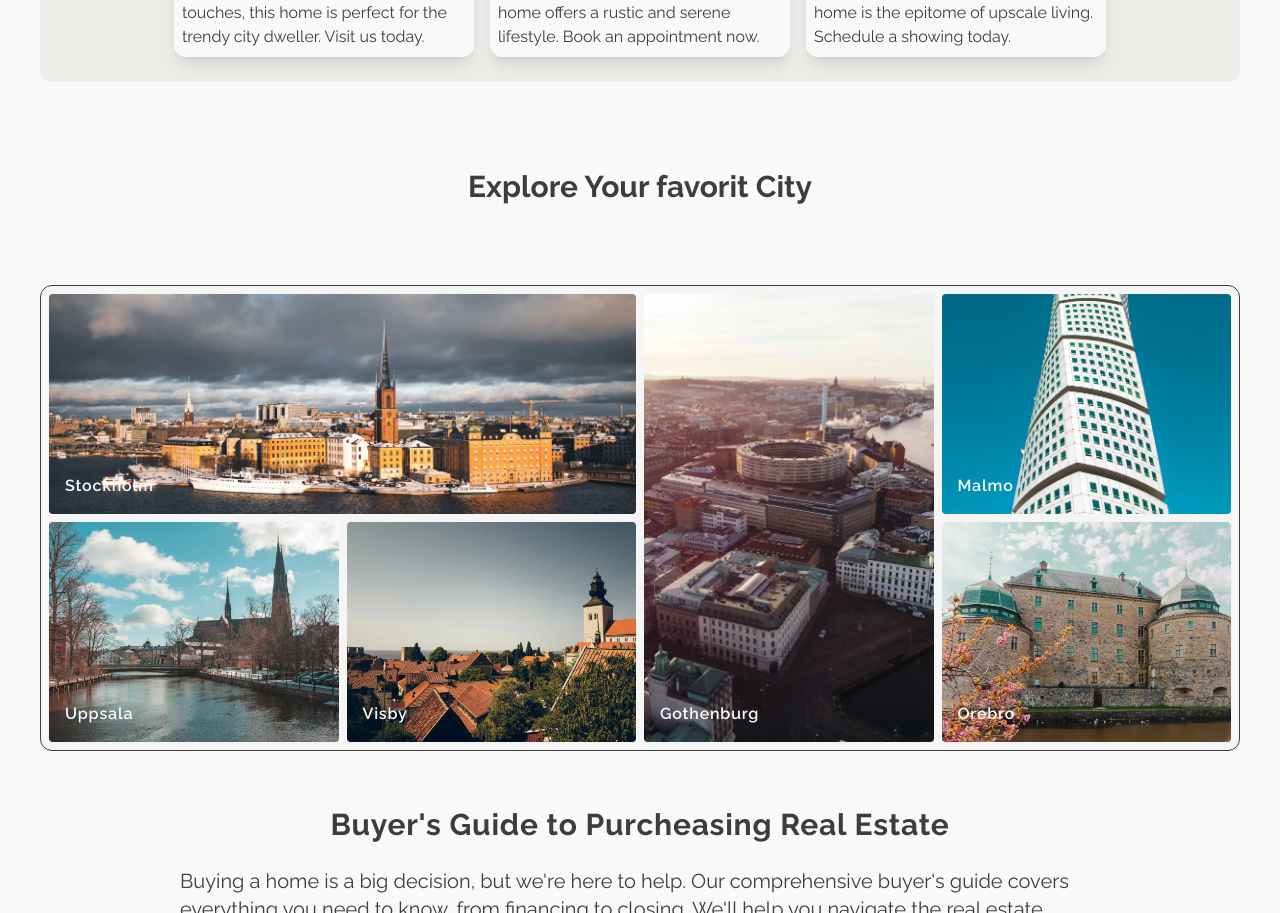
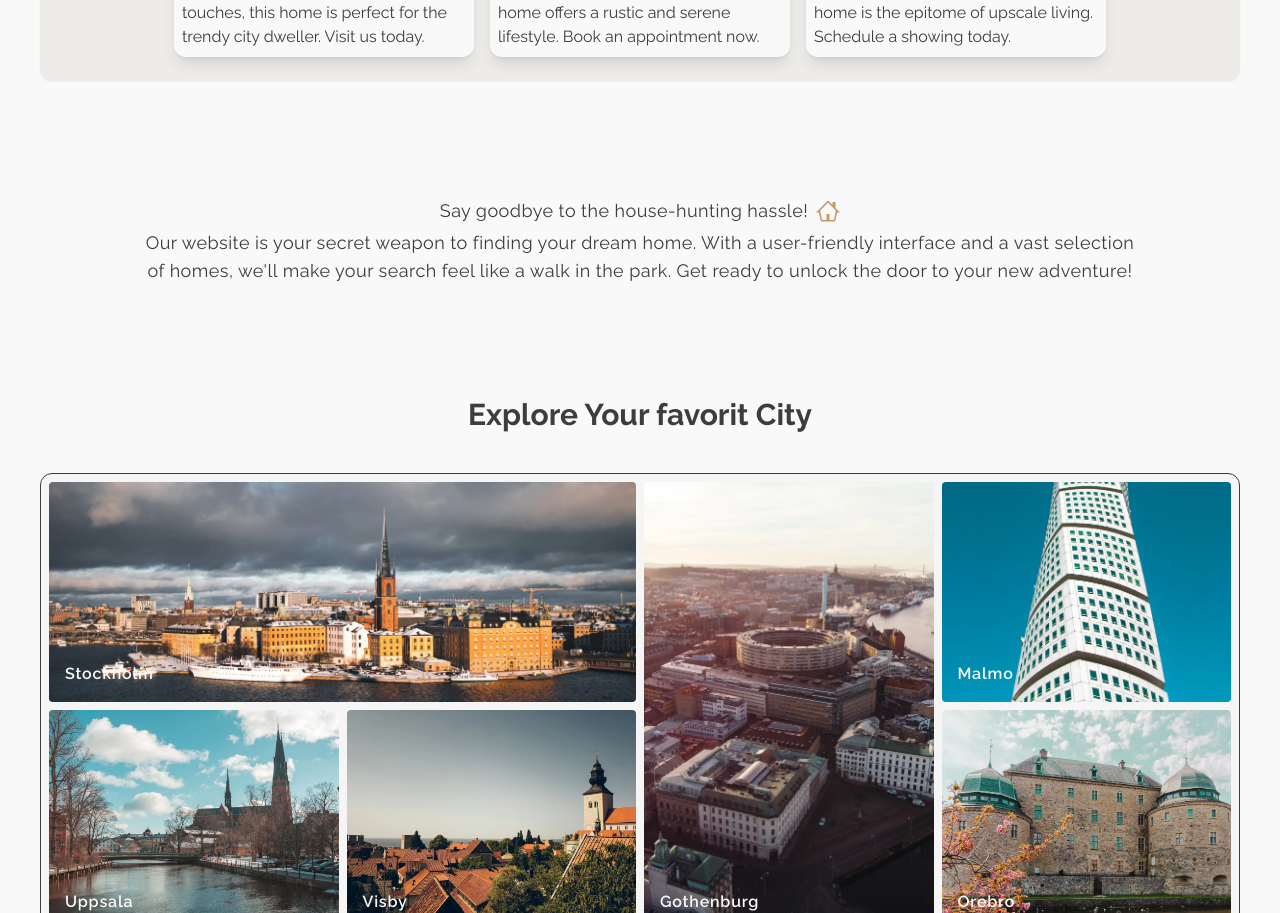
Before and after one commit to MaxAndreasLundin/bolig-web, a Next.js app: page / in a window 1280 px wide. Shown: the part 1289-2202 px from the top of the page. Built offline with nearby package versions, Linux system fonts and the light colour scheme.

Commit message:
create a text section in homepage

```diff
--- a/app/page.tsx
+++ b/app/page.tsx
@@ -6,6 +6,7 @@ import { fetchData } from './utils/api';
 import { SearchDataProps } from './types/searchData';
 import NewestDeals from '../components/newestDeals/NewestDeals';
 import BuyersGuide from '../components/buyersGuide/BuyersGuide';
+import { GoHome } from 'react-icons/go';
 
 export default function Home() {
   const selectCity = async (location: SearchDataProps) => {
@@ -55,9 +56,14 @@ export default function Home() {
           <NewestDeals />
         </div>
 
+        <div className='w-full max-w-[1000px] py-20 px-10 lg:px-0'>
+          <p className='flex justify-center items-center gap-2 text-lg text-primary tracking-wide py-1'>Say goodbye to the house-hunting hassle! <GoHome className='text-third text-2xl' /> </p>
+          <p className='text-center text-lg text-primary tracking-wide'>Our website is your secret weapon to finding your dream home. With a user-friendly interface and a vast selection of homes, we'll make your search feel like a walk in the park. Get ready to unlock the door to your new adventure!</p>
+        </div>
+
         {/*Explore your favorit city*/}
         <div className="flex h-full w-full flex-col items-center bg-white_bolig px-10 pb-10 xl:rounded-2xl">
-          <h3 className="pt-14 pb-14 text-3xl font-bold text-primary sm:pb-20">
+          <h3 className="pt-4 pb-14 text-3xl font-bold text-primary sm:pb-10">
             Explore Your favorit City
           </h3>
           <div className="grid h-full w-full grid-cols-1 gap-2 rounded-xl border bg-[#F5F5F5] p-2 sm:grid-cols-2 md:grid-cols-3 lg:grid-cols-4">
```
